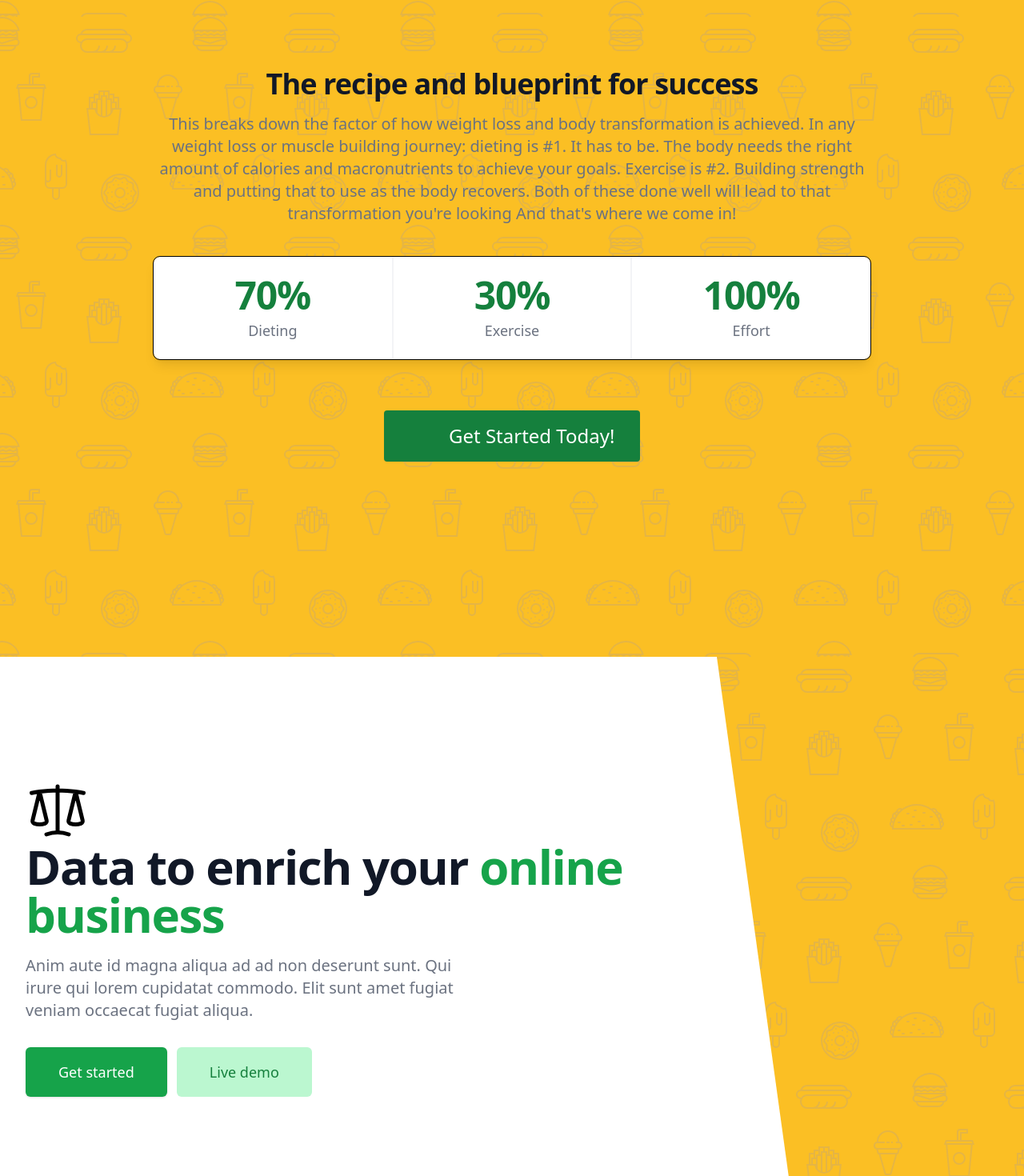
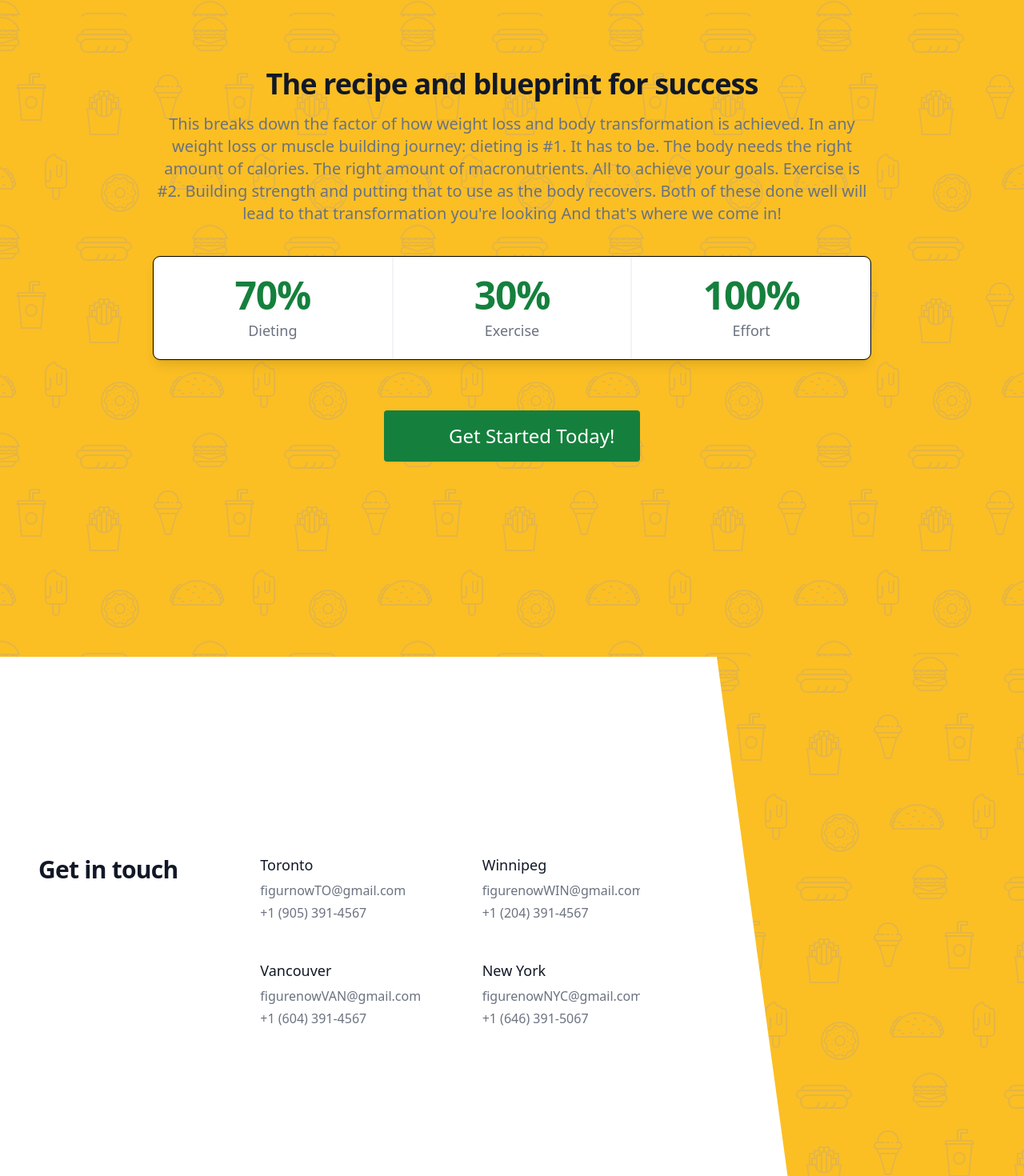
Before and after one commit to mohammed-alialhassan/figurenow, a Next.js app in the folder client/: page /new in a window 1280 px wide. Shown: the part 2363-3833 px from the top of the page at 80% size. Built offline with nearby package versions, Linux system fonts and the light colour scheme.

Commit message:
Homepage completed and files formatted with Prettier

```diff
--- /dev/null
+++ b/client/components/ContactUs.js
@@ -0,0 +1,77 @@
+export default function ContactUs() {
+  return (
+    <div className="bg-white">
+      <div className="mx-auto max-w-7xl py-16 px-4 sm:px-6 lg:py-24 lg:px-6">
+        <div className="divide-y-2 divide-gray-200">
+          <div className="lg:grid lg:grid-cols-3 lg:gap-8">
+            <h2 className="text-2xl font-bold text-gray-900 sm:text-3xl sm:tracking-tight">
+              Get in touch
+            </h2>
+            <div className="mt-8 grid grid-cols-1 gap-12 sm:grid-cols-2 sm:gap-x-8 sm:gap-y-12 lg:col-span-2 lg:mt-0">
+              <div>
+                <h3 className="text-lg font-medium leading-6 text-gray-900">
+                  Toronto
+                </h3>
+                <dl className="mt-2 text-base text-gray-500">
+                  <div>
+                    <dt className="sr-only">Email</dt>
+                    <dd>figurnowTO@gmail.com</dd>
+                  </div>
+                  <div className="mt-1">
+                    <dt className="sr-only">Phone number</dt>
+                    <dd>+1 (905) 391-4567</dd>
+                  </div>
+                </dl>
+              </div>
+              <div>
+                <h3 className="text-lg font-medium leading-6 text-gray-900">
+                  Winnipeg
+                </h3>
+                <dl className="mt-2 text-base text-gray-500">
+                  <div>
+                    <dt className="sr-only">Email</dt>
+                    <dd>figurenowWIN@gmail.com</dd>
+                  </div>
+                  <div className="mt-1">
+                    <dt className="sr-only">Phone number</dt>
+                    <dd>+1 (204) 391-4567</dd>
+                  </div>
+                </dl>
+              </div>
+              <div>
+                <h3 className="text-lg font-medium leading-6 text-gray-900">
+                  Vancouver
+                </h3>
+                <dl className="mt-2 text-base text-gray-500">
+                  <div>
+                    <dt className="sr-only">Email</dt>
+                    <dd>figurenowVAN@gmail.com</dd>
+                  </div>
+                  <div className="mt-1">
+                    <dt className="sr-only">Phone number</dt>
+                    <dd>+1 (604) 391-4567</dd>
+                  </div>
+                </dl>
+              </div>
+              <div>
+                <h3 className="text-lg font-medium leading-6 text-gray-900">
+                  New York
+                </h3>
+                <dl className="mt-2 text-base text-gray-500">
+                  <div>
+                    <dt className="sr-only">Email</dt>
+                    <dd>figurenowNYC@gmail.com</dd>
+                  </div>
+                  <div className="mt-1">
+                    <dt className="sr-only">Phone number</dt>
+                    <dd>+1 (646) 391-5067</dd>
+                  </div>
+                </dl>
+              </div>
+            </div>
+          </div>
+        </div>
+      </div>
+    </div>
+  );
+}
--- a/client/components/SecondaryHero.js
+++ b/client/components/SecondaryHero.js
@@ -1,10 +1,11 @@
 import { Fragment } from "react";
 import { Popover, Transition } from "@headlessui/react";
 import { Bars3Icon, XMarkIcon } from "@heroicons/react/24/outline";
+import ContactUs from "./ContactUs";
 
 export default function SecondaryHero() {
   return (
-    <div className="relative overflow-hidden min-h-96 md:min-h-full bg-white">
+    <div className="relative overflow-hidden min-h-96 md:min-h-full md:max-h-screen bg-white">
       <div className="mx-auto max-w-7xl">
         <div className="relative z-10 bg-white pb-8 sm:pb-16 md:pb-20 lg:w-full lg:max-w-4xl lg:pb-28 xl:pb-36 2xl:pb-96">
           <svg
@@ -14,58 +15,14 @@ export default function SecondaryHero() {
             preserveAspectRatio="none"
             aria-hidden="true"
           >
-            <polygon points='100, 100 0, 500 0, 0 50, 0' />
+            <polygon points="100, 100 0, 500 0, 0 50, 0" />
           </svg>
 
           <div className="relative px-4 pt-6 sm:px-6 lg:px-8"></div>
 
-          <main className="mx-auto mt-10 max-w-7xl px-4 sm:mt-12 sm:px-6 md:mt-16 lg:mt-20 lg:px-8 xl:mt-32">
+          <main className="mx-auto mt-10 max-w-7xl px-4 sm:mt-12 sm:px-6 md:mt-16 lg:mt-20 lg:px-6 xl:mt-32">
             <div className="sm:text-center lg:text-left">
-              <div className="flex justify-center pb-6 md:justify-start md:pb-0">
-                <svg
-                  xmlns="http://www.w3.org/2000/svg"
-                  fill="none"
-                  viewBox="0 0 24 24"
-                  strokeWidth={1.5}
-                  stroke="currentColor"
-                  className="w-20 h-20 z-0"
-                >
-                  <path
-                    strokeLinecap="round"
-                    strokeLinejoin="round"
-                    d="M12 3v17.25m0 0c-1.472 0-2.882.265-4.185.75M12 20.25c1.472 0 2.882.265 4.185.75M18.75 4.97A48.416 48.416 0 0012 4.5c-2.291 0-4.545.16-6.75.47m13.5 0c1.01.143 2.01.317 3 .52m-3-.52l2.62 10.726c.122.499-.106 1.028-.589 1.202a5.988 5.988 0 01-2.031.352 5.988 5.988 0 01-2.031-.352c-.483-.174-.711-.703-.59-1.202L18.75 4.971zm-16.5.52c.99-.203 1.99-.377 3-.52m0 0l2.62 10.726c.122.499-.106 1.028-.589 1.202a5.989 5.989 0 01-2.031.352 5.989 5.989 0 01-2.031-.352c-.483-.174-.711-.703-.59-1.202L5.25 4.971z"
-                  />
-                </svg>
-              </div>
-              <h1 className="text-4xl font-bold tracking-tight text-gray-900 sm:text-5xl md:text-6xl">
-                <span className="block xl:inline">Data to enrich your</span>{" "}
-                <span className="block text-green-600 xl:inline">
-                  online business
-                </span>
-              </h1>
-              <p className="mt-3 text-base text-gray-500 sm:mx-auto sm:mt-5 sm:max-w-xl sm:text-lg md:mt-5 md:text-xl lg:mx-0">
-                Anim aute id magna aliqua ad ad non deserunt sunt. Qui irure qui
-                lorem cupidatat commodo. Elit sunt amet fugiat veniam occaecat
-                fugiat aliqua.
-              </p>
-              <div className="mt-5 sm:mt-8 sm:flex sm:justify-center lg:justify-start">
-                <div className="rounded-md shadow">
-                  <a
-                    href="#"
-                    className="flex w-full items-center justify-center rounded-md border border-transparent bg-green-600 px-8 py-3 text-base font-medium text-white hover:bg-indigo-700 md:py-4 md:px-10 md:text-lg"
-                  >
-                    Get started
-                  </a>
-                </div>
-                <div className="mt-3 sm:mt-0 sm:ml-3">
-                  <a
-                    href="#"
-                    className="flex w-full items-center justify-center rounded-md border border-transparent bg-green-200 px-8 py-3 text-base font-medium text-green-700 hover:bg-indigo-200 hover:text-indigo-700 md:py-4 md:px-10 md:text-lg"
-                  >
-                    Live demo
-                  </a>
-                </div>
-              </div>
+              <ContactUs />
             </div>
           </main>
         </div>
--- a/client/pages/new.js
+++ b/client/pages/new.js
@@ -32,7 +32,6 @@ export default function News() {
         <Navbar />
 
         <div className="relative min-h-screen pb-40  bg-gray-800 py-32 px-6 sm:py-40 sm:px-12 lg:px-16">
-
           <div className="absolute inset-0 overflow-hidden">
             <img
               src="https://images.unsplash.com/photo-1494597564530-871f2b93ac55?ixlib=rb-1.2.1&ixid=MnwxMjA3fDB8MHxzZWFyY2h8MjB8fGZpdG5lc3N8ZW58MHx8MHx8&auto=format&fit=crop&w=800&q=60"
@@ -76,13 +75,13 @@ export default function News() {
         >
           <div className="mx-auto max-w-7xl py-16 px-4 sm:py-24 sm:px-6 lg:px-8 2xl:pb-24 xl:min-h-screen">
             <div className="text-center">
-              <h2 className="text-xl font-semibold text-green-700">Pricing</h2>
+              <h2 className="text-xl font-semibold text-green-700">Inspire</h2>
               <p className="mt-1 text-4xl font-bold tracking-tight text-white sm:text-5xl lg:text-6xl">
                 Get your dream figure today.
               </p>
               <p className="mx-auto mt-5 max-w-xl text-xl text-gray-500">
-                Search through our plans and find the best one for you.
-                Once that's done, we further tailor and build around your goals.
+                Search through our plans and find the best one for you. Once
+                that's done, we further tailor and build around your goals.
               </p>
             </div>
 
@@ -134,11 +133,14 @@ export default function News() {
                 The recipe and blueprint for success
               </h2>
               <p className="mt-3 text-base sm:text-xl text-gray-500 sm:mt-4">
-                This breaks down the factor of how weight loss and body transformation is achieved.
-                In any weight loss or muscle building journey: dieting is #1. It has to be. The body
-                needs the right amount of calories and macronutrients to achieve your goals. Exercise is #2.
-                Building strength and putting that to use as the body recovers. Both of these
-                done well will lead to that transformation you're looking And that's where we come in!
+                This breaks down the factor of how weight loss and body
+                transformation is achieved. In any weight loss or muscle
+                building journey: dieting is #1. It has to be. The body needs
+                the right amount of calories. The right amount of
+                macronutrients. All to achieve your goals. Exercise is #2.
+                Building strength and putting that to use as the body recovers.
+                Both of these done well will lead to that transformation you're
+                looking And that's where we come in!
               </p>
             </div>
           </div>
@@ -177,12 +179,12 @@ export default function News() {
               </div>
             </div>
           </div>
-          <div className="flex justify-center text-center">
+          <div className="pb-8 lg:pb-0 flex justify-center text-center">
             <button
               type="button"
               className="inline-flex items-center pl-24 xl:pl-20 2xl:pl-36 text-center h-16 w-96 sm:w-4/12 xl:w-3/12 rounded border border-transparent bg-green-700 px-2.5 py-1.5 text-2xl font-medium text-white shadow-sm outline outline-0 outline-black hover:bg-indigo-700 focus:outline-none focus:ring-2 focus:ring-indigo-500 focus:ring-offset-2"
             >
-             <h2> Get Started Today! </h2>
+              <h2> Get Started Today! </h2>
             </button>
           </div>
         </div>
```
Also changed, not shown: client/components/LandingHero.js (+4 -6 lines).
